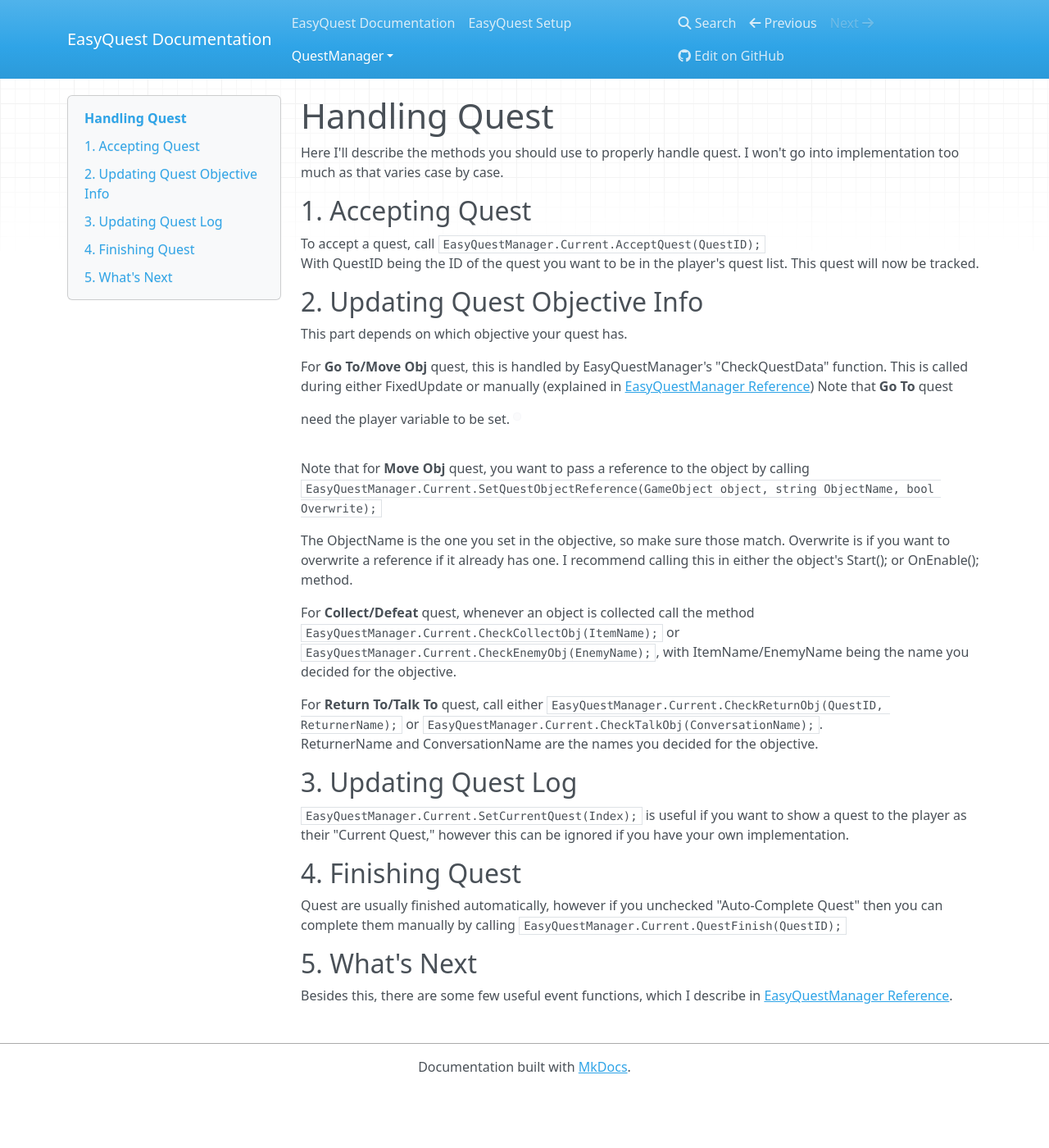
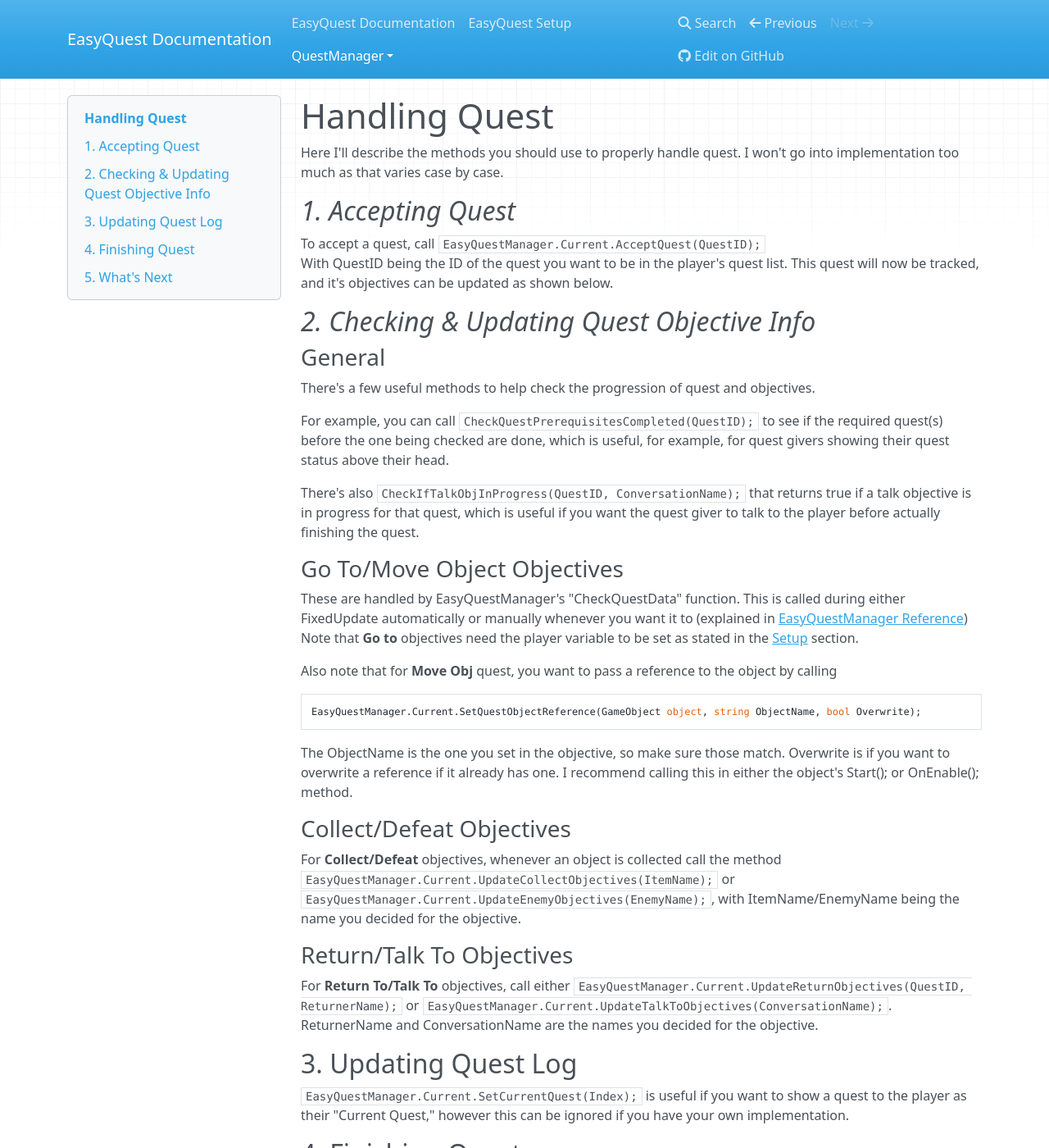
Before and after one commit to KnightlessLabs/EasyQuest-Docs, an MkDocs documentation site: the page built from docs/QuestManager/HandlingQuest.md, in a window 1280 px wide and 1400 px high. Shown: the whole window at 82% size. Built offline with MkDocs 1.6.1, drawn with Linux system fonts in a browser that asks for light colours; nearby versions of some CDN libraries.

Commit message:
Updated in preparation for new version

````diff
--- a/docs/QuestManager/HandlingQuest.md
+++ b/docs/QuestManager/HandlingQuest.md
@@ -2,27 +2,37 @@
 Here I'll describe the methods you should use to properly handle quest. I won't go into implementation too much as that varies case
 by case.
 
-## 1. Accepting Quest
+## _1. Accepting Quest_
 To accept a quest, call `EasyQuestManager.Current.AcceptQuest(QuestID);`
-With QuestID being the ID of the quest you want to be in the player's quest list. This quest will now be tracked.
+With QuestID being the ID of the quest you want to be in the player's quest list. This quest will now be tracked, and it's objectives can be updated as shown below.
 
-## 2. Updating Quest Objective Info
-This part depends on which objective your quest has.
+## _2. Checking & Updating Quest Objective Info_
 
-For **Go To/Move Obj** quest, this is handled by EasyQuestManager's "CheckQuestData" function. This is called during either FixedUpdate
-or manually (explained in [EasyQuestManager Reference](EasyQuestManagerReference.md)) Note that **Go To** quest need the player variable to be set.
-![]()
+### General
+There's a few useful methods to help check the progression of quest and objectives.
 
-Note that for **Move Obj** quest, you want to pass a reference to the object by calling
-`EasyQuestManager.Current.SetQuestObjectReference(GameObject object, string ObjectName, bool Overwrite);`
+For example, you can call `CheckQuestPrerequisitesCompleted(QuestID);` to see if the required quest(s) before the one being checked are done, which is useful, for example, for quest givers showing their quest status above their head.
+
+There's also `CheckIfTalkObjInProgress(QuestID, ConversationName);` that returns true if a talk objective is in progress for that quest, which is useful if you want the quest giver to talk to the player before actually finishing the quest.
+
+### Go To/Move Object Objectives
+These are handled by EasyQuestManager's "CheckQuestData" function. This is called during either FixedUpdate automatically
+or manually whenever you want it to (explained in [EasyQuestManager Reference](EasyQuestManagerReference.md)) Note that **Go to** objectives need the player variable to be set as stated in the [Setup](./Setup.md) section.
+
+Also note that for **Move Obj** quest, you want to pass a reference to the object by calling
+```
+EasyQuestManager.Current.SetQuestObjectReference(GameObject object, string ObjectName, bool Overwrite);
+```
 
 The ObjectName is the one you set in the objective, so make sure those match. Overwrite is if you want to overwrite a reference
 if it already has one. I recommend calling this in either the object's Start(); or OnEnable(); method.
 
-For **Collect/Defeat** quest, whenever an object is collected call the method `EasyQuestManager.Current.CheckCollectObj(ItemName);`
-or `EasyQuestManager.Current.CheckEnemyObj(EnemyName);`, with ItemName/EnemyName being the name you decided for the objective.
+### Collect/Defeat Objectives
+For **Collect/Defeat** objectives, whenever an object is collected call the method `EasyQuestManager.Current.UpdateCollectObjectives(ItemName);`
+or `EasyQuestManager.Current.UpdateEnemyObjectives(EnemyName);`, with ItemName/EnemyName being the name you decided for the objective.
 
-For **Return To/Talk To** quest, call either `EasyQuestManager.Current.CheckReturnObj(QuestID, ReturnerName);` or `EasyQuestManager.Current.CheckTalkObj(ConversationName);`.
+### Return/Talk To Objectives
+For **Return To/Talk To** objectives, call either `EasyQuestManager.Current.UpdateReturnObjectives(QuestID, ReturnerName);` or `EasyQuestManager.Current.UpdateTalkToObjectives(ConversationName);`.
 ReturnerName and ConversationName are the names you decided for the objective.
 
 ## 3. Updating Quest Log
````
Also changed, not shown: docs/QuestManager/CreatingQuest.md (+7 -5 lines), docs/QuestManager/EasyQuestEditorReference.md (+12 -12 lines), docs/Setup.md (+10 -7 lines), docs/index.md (+2 -0 lines), docs/assets/logo.png (added).
